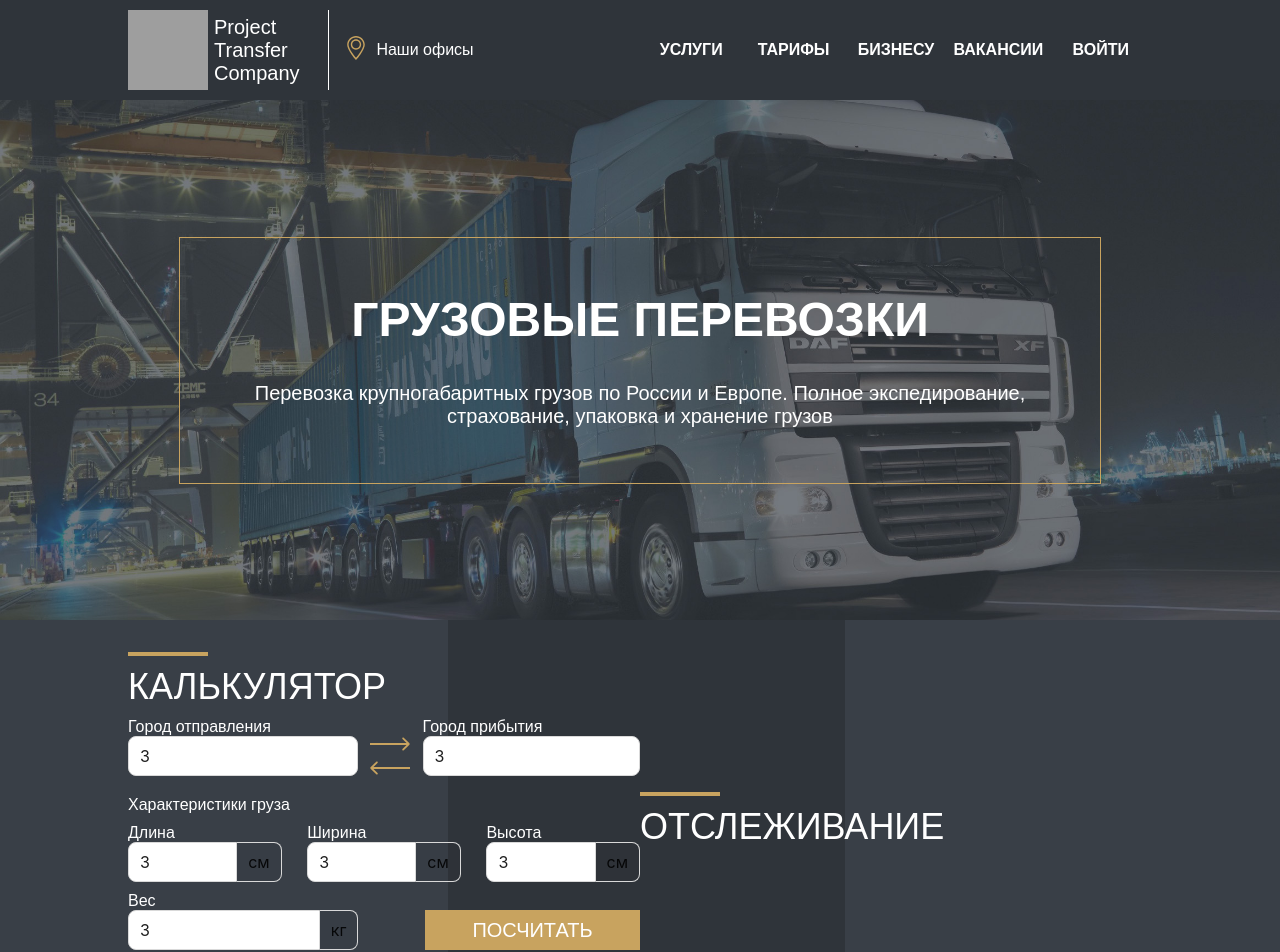
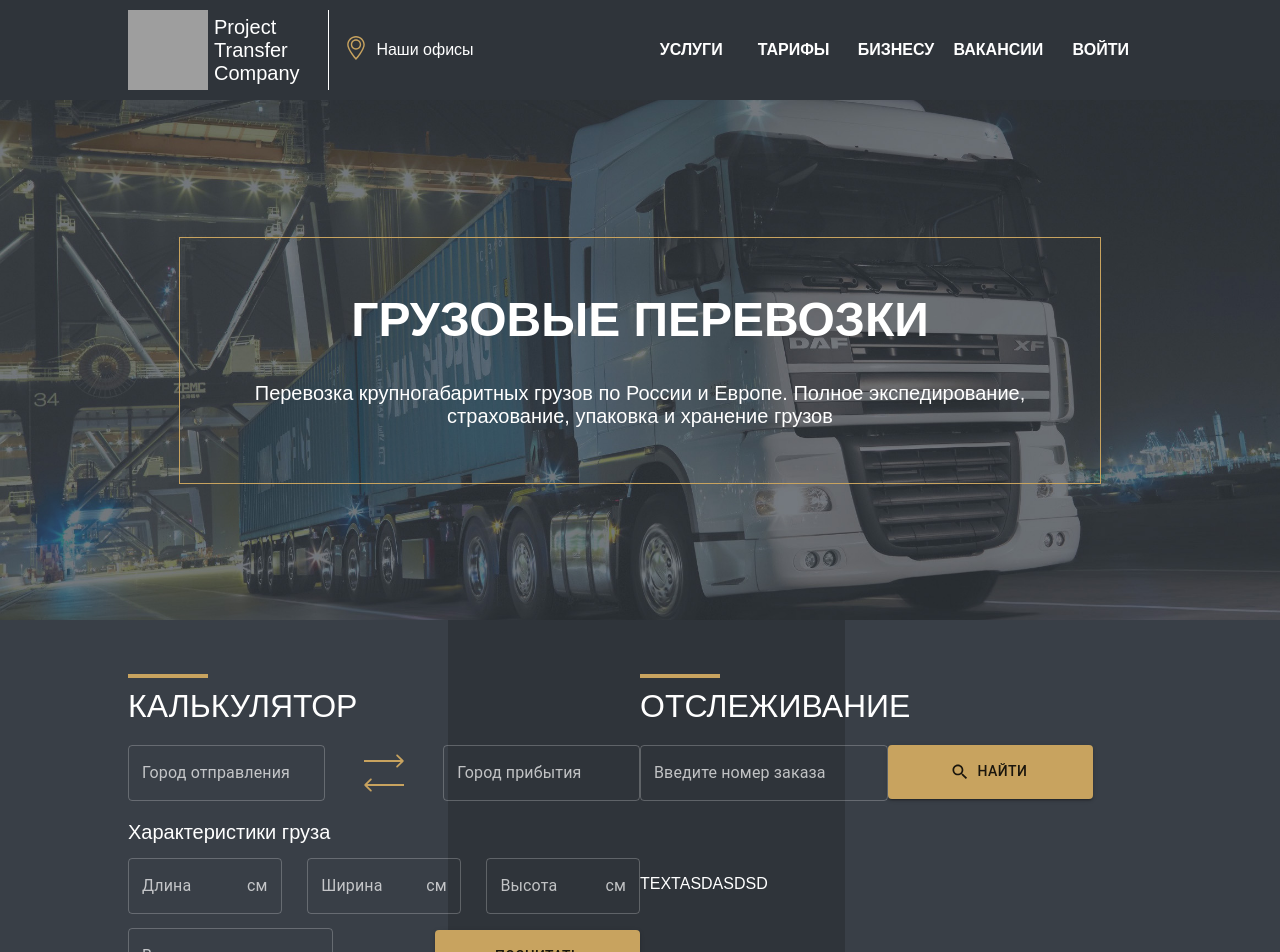
Before and after one commit to YourVieVV/transferCargoFront, a React (Vite) app: page / in a window 1280 px wide. Shown: the top 952 px of the page. Built offline with nearby package versions, Linux system fonts and the light colour scheme; grey boxes are pictures that could not be loaded.

Commit message:
перешел на mui

```diff
--- a/package.json
+++ b/package.json
@@ -15,7 +15,10 @@
   "author": "Valeriy",
   "license": "ISC",
   "dependencies": {
-    "antd": "^5.20.3",
+    "@emotion/react": "^11.13.3",
+    "@emotion/styled": "^11.13.0",
+    "@mui/icons-material": "^6.0.2",
+    "@mui/material": "^6.0.2",
     "react": "18.3.1",
     "react-dom": "18.3.1"
   },
--- a/src/App.tsx
+++ b/src/App.tsx
@@ -4,16 +4,36 @@ import * as styleHeader from './components/header/styleHeader.module.scss';
 import * as styleMain from './components/main/styleMain.module.scss';
 import { Header } from '@/components/header';
 import { Main } from '@/components/main';
+import { createTheme, ThemeProvider } from '@mui/material';
 
 export const App: FC = () => {
+  const theme = createTheme({
+    palette: {
+      mode: 'dark',
+      text: { primary: '#ffffff' },
+      primary: {
+        main: '#C8A35F',
+        light: '#C8A35F',
+        dark: '#C8A35F',
+      },
+      secondary: {
+        main: '#ffffff',
+      },
+      info: {
+        main: '#ffffff',
+      },
+    },
+  });
   return (
     <div style={{ width: '100%' }}>
+      <ThemeProvider theme={theme}>
         <header className={styleHeader.header}>
           <Header />
         </header>
         <main className={styleMain.main}>
           <Main />
         </main>
+      </ThemeProvider>
     </div>
   );
 };
--- /dev/null
+++ b/src/components/dataEntry/styleDataEntry.module.scss
@@ -0,0 +1,17 @@
+@import "src/usedEverywhereStyles.module";
+
+.inputContainer {
+  width: 30%;
+
+  @include getColor($colorBrown);
+  @include flexBasePack($flexWrap:wrap, $gap:2px, $flexDirection:column);
+
+  .label {
+    @include textTheme();
+  }
+
+  .inputAddon {
+    @include getColor($colorBrown);
+    @include textTheme($fontSize:16px, $fontWeight:bold);
+  }
+}
--- a/src/components/main/Main.tsx
+++ b/src/components/main/Main.tsx
@@ -2,8 +2,9 @@ import React from 'react';
 import * as styles from './styleMain.module.scss';
 import { Arrow } from '@/assets/arrow';
 import { Airplane } from '@/assets/airplane';
-import { Input, InputNumber } from 'antd';
-import { Button } from 'antd';
+import { Button, InputAdornment, TextField } from '@mui/material';
+import * as style from '@/components/dataEntry/styleDataEntry.module.scss';
+import SearchIcon from '@mui/icons-material/Search';
 
 export const Main = () => {
   return (
@@ -25,134 +26,156 @@ export const Main = () => {
       <div className={styles.bgGradientCalcBlock}>
         <div className={styles.calcContainer}>
           <div className={styles.leftSideCalcBlock}>
+            <div className={styles.titleBlockContainer}>
               <div className={styles.feature} />
               <span className={styles.bigTextHCalc}>КАЛЬКУЛЯТОР</span>
+            </div>
             <div className={styles.calcForm}>
               <div className={styles.citiesInputsContainer}>
-                <div>
-                  <span>Город отправления</span>
-                  <Input
-                    size="large"
-                    min={1}
-                    max={10}
-                    defaultValue={3}
+                <TextField
+                  style={{ width: '40%' }}
+                  label={<span>Город отправления</span>}
+                  size="medium"
                   onChange={() => {}}
                 />
-                </div>
                 <div className={styles.arrowBetweenInputs}>
                   <Arrow />
                   <Arrow turn={180} />
                 </div>
-                <div>
-                  <span>Город прибытия</span>
-                  <Input
-                    size="large"
-                    min={1}
-                    max={10}
-                    defaultValue={3}
-                    onChange={() => {}}
-                  />
-                </div>
-              </div>
-
-              <div className={styles.characteristicsCargoForm}>
-                <div style={{ width: '100%' }}>
-                  <span>Характеристики груза</span>
-                </div>
-                <div className={styles.inputsCargoDimensionsContainer}>
-                  <div
-                    style={{
-                      display: 'flex',
-                      flexWrap: 'wrap',
-                      flexDirection: 'column',
-                      width: '30%',
-                    }}
-                  >
-                    <span>Длина</span>
-                    <InputNumber
-                      size="large"
-                      addonAfter={'см'}
-                      min={1}
-                      max={10}
-                      defaultValue={3}
-                      onChange={() => {}}
-                    />
-                  </div>
-                  <div
-                    style={{
-                      display: 'flex',
-                      flexWrap: 'wrap',
-                      flexDirection: 'column',
-                      width: '30%',
-                    }}
-                  >
-                    <span>Ширина</span>
-                    <InputNumber
-                      size="large"
-                      addonAfter={'см'}
-                      min={1}
-                      max={10}
-                      defaultValue={3}
-                      onChange={() => {}}
-                    />
-                  </div>
-                  <div
-                    style={{
-                      display: 'flex',
-                      flexWrap: 'wrap',
-                      flexDirection: 'column',
-                      width: '30%',
-                    }}
-                  >
-                    <span>Высота</span>
-                    <InputNumber
-                      size="large"
-                      addonAfter={'см'}
-                      min={1}
-                      max={10}
-                      defaultValue={3}
-                      onChange={() => {}}
-                    />
-                  </div>
-                </div>
-
-                <div className={styles.inputWeightAndButtonCalcContainer}>
-                  <div
-                    style={{
-                      display: 'flex',
-                      flexWrap: 'wrap',
-                      flexDirection: 'column',
-                      width: '45%',
-                    }}
-                  >
-                    <span>Вес</span>
-                    <InputNumber
-                      size="large"
-                      addonAfter={'кг'}
-                      min={1}
-                      max={10}
-                      defaultValue={3}
+                <TextField
+                  style={{ width: '40%' }}
+                  label={<span>Город прибытия</span>}
+                  size="medium"
                   onChange={() => {}}
                 />
               </div>
 
+              <div className={styles.characteristicsCargoForm}>
+                <div>
+                  <span className={styles.textH}>Характеристики груза</span>
+                </div>
+                <div className={styles.inputsCargoDimensionsContainer}>
+                  <TextField
+                    sx={{ width: '30%' }}
+                    label={<span className={style.label}>Длина</span>}
+                    color={'primary'}
+                    slotProps={{
+                      input: {
+                        endAdornment: (
+                          <InputAdornment
+                            position="end"
+                            className={style.inputAddon}
+                          >
+                            см
+                          </InputAdornment>
+                        ),
+                      },
+                    }}
+                    size="medium"
+                    onChange={() => {}}
+                  />
+                  <TextField
+                    label={<span className={style.label}>Ширина</span>}
+                    sx={{ width: '30%' }}
+                    color={'primary'}
+                    slotProps={{
+                      input: {
+                        endAdornment: (
+                          <InputAdornment
+                            position="end"
+                            className={style.inputAddon}
+                          >
+                            см
+                          </InputAdornment>
+                        ),
+                      },
+                    }}
+                    size="medium"
+                    onChange={() => {}}
+                  />
+                  <TextField
+                    label={<span className={style.label}>Высота</span>}
+                    sx={{ width: '30%' }}
+                    color={'primary'}
+                    slotProps={{
+                      input: {
+                        endAdornment: (
+                          <InputAdornment
+                            position="end"
+                            className={style.inputAddon}
+                          >
+                            см
+                          </InputAdornment>
+                        ),
+                      },
+                    }}
+                    size="medium"
+                    onChange={() => {}}
+                  />
+                </div>
+
+                <div className={styles.inputWeightAndButtonCalcContainer}>
+                  <div className={styles.inputContainer}>
+                    <TextField
+                      style={{ width: '40%' }}
+                      label={<span className={style.label}>Вес</span>}
+                      color={'primary'}
+                      slotProps={{
+                        input: {
+                          endAdornment: (
+                            <InputAdornment
+                              position="end"
+                              className={style.inputAddon}
+                            >
+                              кг
+                            </InputAdornment>
+                          ),
+                        },
+                      }}
+                      size="medium"
+                      onChange={() => {}}
+                    />
                     <Button
                       className={styles.buttonMoreDetails}
-                    size="large"
-                    type="primary"
+                      size="medium"
+                      variant="contained"
                     >
                       ПОСЧИТАТЬ
                     </Button>
-                  <div style={{ width: '100%' }}>
-                    <span>Итого: </span>
+                  </div>
+                  <div>
+                    <span className={styles.textH}>
+                      <u>Итого:</u>{' '}
+                    </span>
                   </div>
                 </div>
               </div>
             </div>
           </div>
           <div className={styles.rightSideBlockMoreDetails}>
+            <div className={styles.titleBlockContainer}>
               <div className={styles.feature} />
               <span className={styles.bigTextHCalc}>ОТСЛЕЖИВАНИЕ</span>
+            </div>
+            <div>
+              <TextField
+                label={
+                  <span className={style.label}>Введите номер заказа</span>
+                }
+                color={'primary'}
+                size="medium"
+                onChange={() => {}}
+              />
+              <Button
+                className={styles.buttonMoreDetails}
+                size="medium"
+                variant="contained"
+                startIcon={<SearchIcon />}
+              >
+                НАЙТИ
+              </Button>
+            </div>
+            <div>TEXTASDASDSD</div>
           </div>
         </div>
       </div>
--- a/src/components/main/styleMain.module.scss
+++ b/src/components/main/styleMain.module.scss
@@ -11,7 +11,7 @@
 }
 
 .bgGradientCalcBlock{
-  height: 400px;
+  height: 460px;
   background:
           linear-gradient(
                   to left,
@@ -21,6 +21,25 @@
   );
 
   @include flexBasePack($justifyContent:center);
+
+  .calcContainer {
+    width: 80%;
+    height: 100%;
+
+    @include flexBasePack($flexWrap:wrap, $alignContent:center, $alignItems:flex-start);
+
+    .leftSideCalcBlock {
+      width: 50%;
+
+      @include flexBasePack($flexWrap:wrap, $gap:20px, $flexDirection:column, $justifyContent:center);
+    }
+
+    .rightSideBlockMoreDetails {
+      width: 50%;
+
+      @include flexBasePack($flexWrap:wrap, $gap:20px, $flexDirection:column, $justifyContent:center)
+    }
+  }
 }
 
 .main {
@@ -56,18 +75,9 @@
   @include textTheme($fontSize:20px, $textAlign:center);
 }
 
-.calcContainer {
-  width: 80%;
-  height: 100%;
 
-  @include flexBasePack($flexWrap:wrap);
-}
 
-.leftSideCalcBlock {
-  width: 50%;
 
-  @include flexBasePack($flexWrap:wrap, $gap:10px, $flexDirection:column, $justifyContent:center);
-}
 
 .feature {
   width: 80px;
@@ -76,7 +86,7 @@
 }
 
 .bigTextHCalc {
-  @include textTheme($fontSize:36px, $textAlign:left);
+  @include textTheme($fontSize:32px, $textAlign:left);
 }
 .smallTextMoreDetails {
   @include textTheme($fontSize:16px, $lineHeight:10px);
@@ -88,17 +98,22 @@
   .citiesInputsContainer {
     width: 100%;
 
-    @include flexBasePack($flexWrap:nowrap, $gap:10px, $alignItems:center, $justifyContent:center);
+    @include flexBasePack($flexWrap:nowrap, $gap:10px, $alignItems:center, $justifyContent:space-between);
 
     .arrowBetweenInputs {
       height: 100%;
+      width: 20%;
 
-      @include flexBasePack($flexWrap:wrap, $alignContent:flex-end, $justifyContent:center);
+      @include flexBasePack($flexWrap:wrap, $alignContent:center, $flexDirection:column, $justifyContent:center);
     }
   }
 
   .characteristicsCargoForm {
-    @include flexBasePack($flexWrap:wrap, $gap:10px);
+    @include flexBasePack($flexWrap:wrap, $gap:14px);
+
+    .textH {
+      @include textTheme();
+    }
 
     .inputsCargoDimensionsContainer {
       width:100%;
@@ -109,9 +124,19 @@
     .inputWeightAndButtonCalcContainer{
       width: 100%;
 
-      @include flexBasePack($flexWrap:wrap, $gap:20px, $justifyContent:space-between, $alignItems:flex-end);
+      @include flexBasePack($flexWrap:wrap, $gap:20px);
+
+      .inputContainer {
+        width: 100%;
+
+        @include flexBasePack($flexWrap:wrap, $gap:20px, $justifyContent:space-between, $alignItems:flex-end);
+      }
     }
   }
+}
+
+.titleBlockContainer {
+  @include flexBasePack($flexWrap:wrap, $gap:10px, $flexDirection:column);
 }
 
 
@@ -122,7 +147,8 @@
 
 
 .buttonMoreDetails {
-  width: 42%;
+  width: 40%;
+  height: 54px;
   box-shadow: none;
   border-radius: 0;
   background-color: $colorBrown;
@@ -130,12 +156,7 @@
   @include textTheme();
 }
 
-.rightSideBlockMoreDetails {
-  width: 50%;
-  //color: $colorBrown;
 
-  @include flexBasePack($flexWrap:wrap, $gap:10px, $flexDirection:column, $justifyContent:center)
-}
 
 .containerImagesMoreDetails {
   width: 50%;
```
Also changed, not shown: src/developments/main.tsx (+20 -26 lines). Lines whose indentation alone changed are shown as unchanged.
